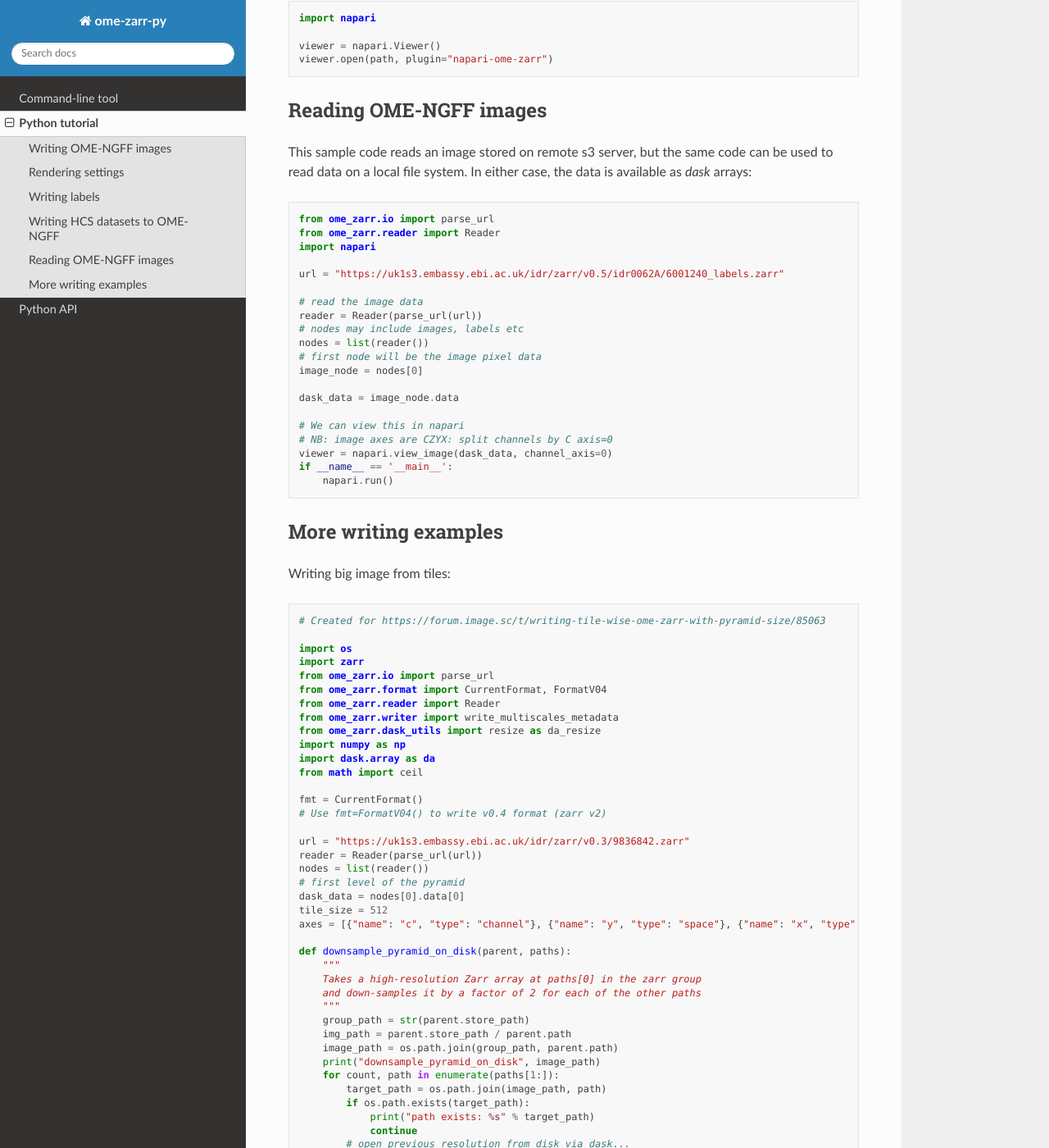
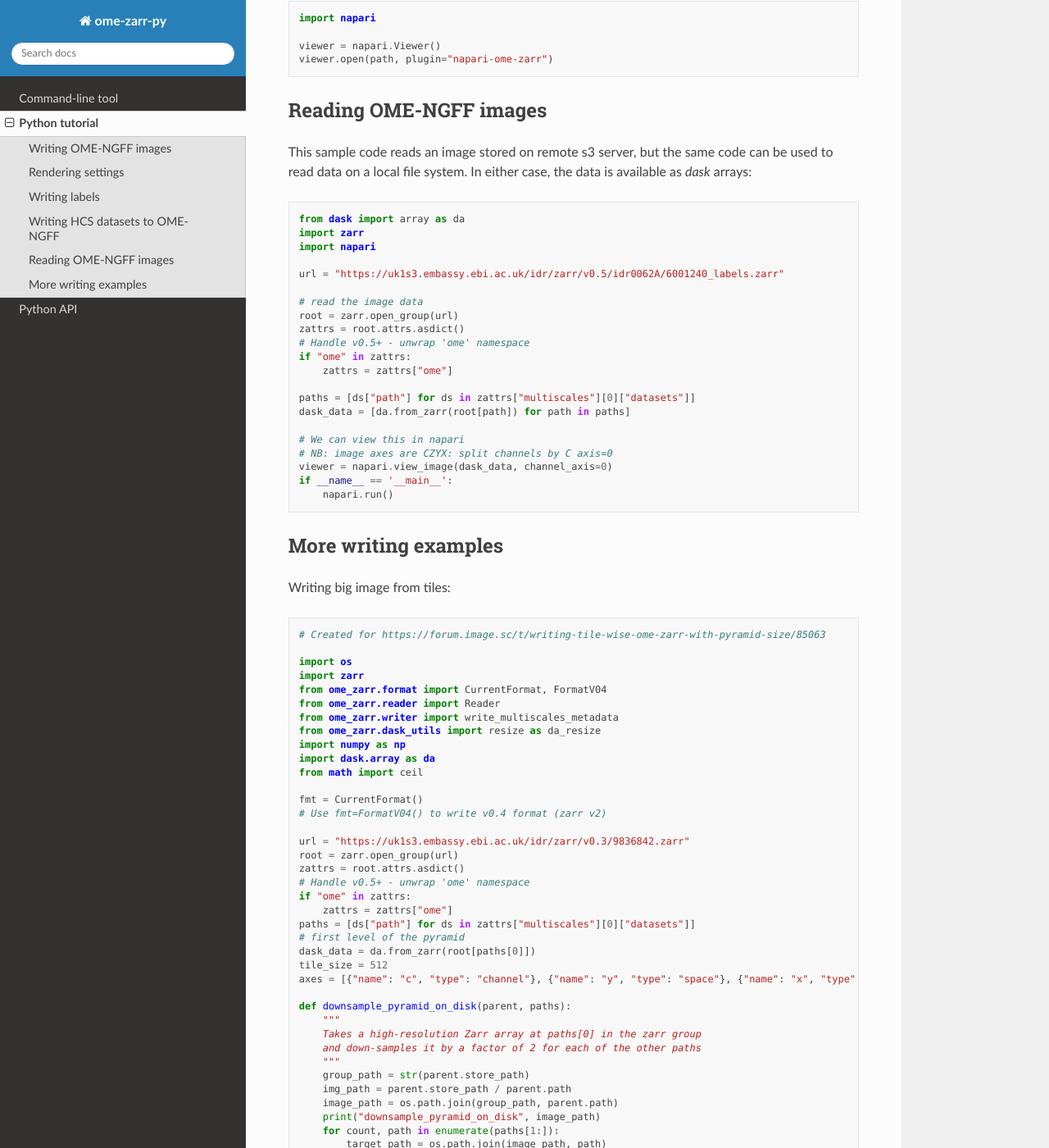
Before and after one commit to ome/ome-zarr-py, a Sphinx documentation site: the page built from docs/source/python.rst, in a window 1280 px wide and 1400 px high, scrolled down 3193 px. Shown: the whole window at 82% size. Built offline with Sphinx 7.4.7 and the Read the Docs theme 3.1.0, drawn with Linux system fonts in a browser that asks for light colours; some of the changed text lies outside the part shown.

Commit message:
Remove parse_url from all python tutorial examples

```diff
--- a/docs/source/python.rst
+++ b/docs/source/python.rst
@@ -177,20 +177,21 @@ This sample code reads an image stored on remote s3 server, but the same
 code can be used to read data on a local file system. In either case,
 the data is available as `dask` arrays::
 
-    from ome_zarr.io import parse_url
-    from ome_zarr.reader import Reader
+    from dask import array as da
+    import zarr
     import napari
 
     url = "https://uk1s3.embassy.ebi.ac.uk/idr/zarr/v0.5/idr0062A/6001240_labels.zarr"
 
     # read the image data
-    reader = Reader(parse_url(url))
-    # nodes may include images, labels etc
-    nodes = list(reader())
-    # first node will be the image pixel data
-    image_node = nodes[0]
+    root = zarr.open_group(url)
+    zattrs = root.attrs.asdict()
+    # Handle v0.5+ - unwrap 'ome' namespace
+    if "ome" in zattrs:
+        zattrs = zattrs["ome"]
 
-    dask_data = image_node.data
+    paths = [ds["path"] for ds in zattrs["multiscales"][0]["datasets"]]
+    dask_data = [da.from_zarr(root[path]) for path in paths]
 
     # We can view this in napari
     # NB: image axes are CZYX: split channels by C axis=0
@@ -208,7 +209,6 @@ Writing big image from tiles::
 
     import os
     import zarr
-    from ome_zarr.io import parse_url
     from ome_zarr.format import CurrentFormat, FormatV04
     from ome_zarr.reader import Reader
     from ome_zarr.writer import write_multiscales_metadata
@@ -221,10 +221,14 @@ Writing big image from tiles::
     # Use fmt=FormatV04() to write v0.4 format (zarr v2)
 
     url = "https://uk1s3.embassy.ebi.ac.uk/idr/zarr/v0.3/9836842.zarr"
-    reader = Reader(parse_url(url))
-    nodes = list(reader())
+    root = zarr.open_group(url)
+    zattrs = root.attrs.asdict()
+    # Handle v0.5+ - unwrap 'ome' namespace
+    if "ome" in zattrs:
+        zattrs = zattrs["ome"]
+    paths = [ds["path"] for ds in zattrs["multiscales"][0]["datasets"]]
     # first level of the pyramid
-    dask_data = nodes[0].data[0]
+    dask_data = da.from_zarr(root[paths[0]])
     tile_size = 512
     axes = [{"name": "c", "type": "channel"}, {"name": "y", "type": "space"}, {"name": "x", "type": "space"}]
 
@@ -284,7 +288,7 @@ Writing big image from tiles::
     row_count = ceil(shape[-2]/tile_size)
     col_count = ceil(shape[-1]/tile_size)
 
-    root = zarr.group("9836842.zarr", mode="w")
+    root = zarr.open_group("9836842.zarr", mode="w")
 
     # create empty array at root of pyramid
     zarray = root.require_array(
@@ -341,7 +345,7 @@ When that dask data is passed to write_image() the tiles will be loaded on the f
     from ome_zarr.writer import write_image, add_metadata
 
     zarr_name = "test_dask.zarr"
-    root = zarr.group(zarr_name, mode="w")
+    root = zarr.open_group(zarr_name, mode="w")
 
     size_xy = 100
     channel_count = 2
```
